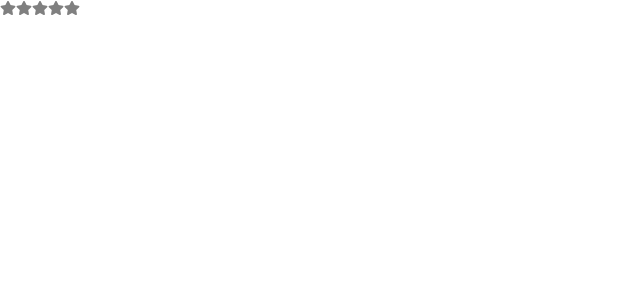
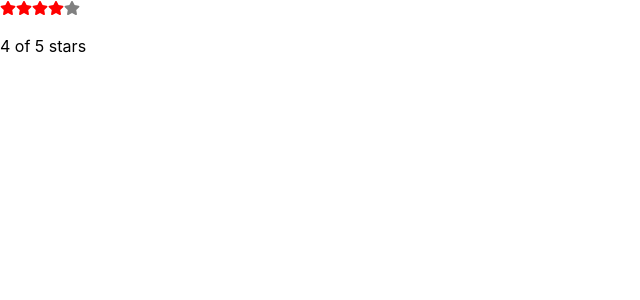
Before and after one commit to Jabir254/javascript_project, a React (Create React App) app in the folder learnin_react/start-rating/star_rating/: page / in a window 1280 px wide. Shown: the top 300 px of the page, without its empty margins (0-640 px from the left). Built offline with nearby package versions, Linux system fonts and the light colour scheme.

Commit message:
use of state Hook

```diff
--- a/learnin_react/start-rating/star_rating/src/App.js
+++ b/learnin_react/start-rating/star_rating/src/App.js
@@ -1,12 +1,22 @@
-import React from "react";
+import React, {useState} from "react";
 import { FaStar } from "react-icons/fa";
 
 export default function StarRating({ totalStars = 5 }) {
-  return createArray(totalStars).map((n, i) => <Star key={i} />);
+  const [selectedStars] = useState(4);
+  return (
+    <>
+      {createArray(totalStars).map((n, i) =>(
+        <Star key={i} selected={selectedStars > i} />
+      ))}
+      <p>
+        {selectedStars} of {totalStars} stars
+      </p>
+    </>
+  );
  }
 
-const Star = ({ selected = false }) => (
-  <FaStar color={selected ? "red" : "grey" } />
-)
+const Star = ({ selected = false, onSelect = f => f }) => (
+  <FaStar color={selected ? "red" : "grey" } onClick={onSelect}/>
+);
 
 const createArray = length => [...Array(length)];
```
